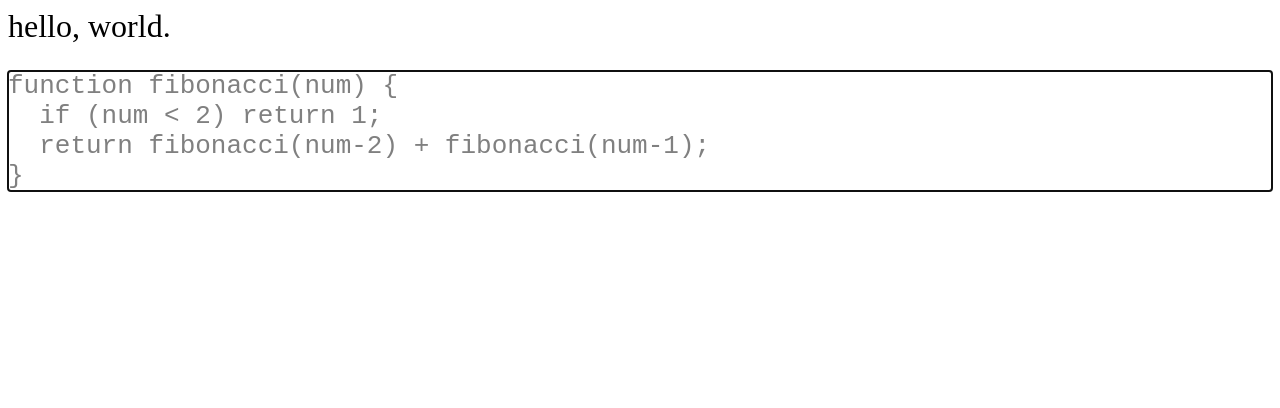
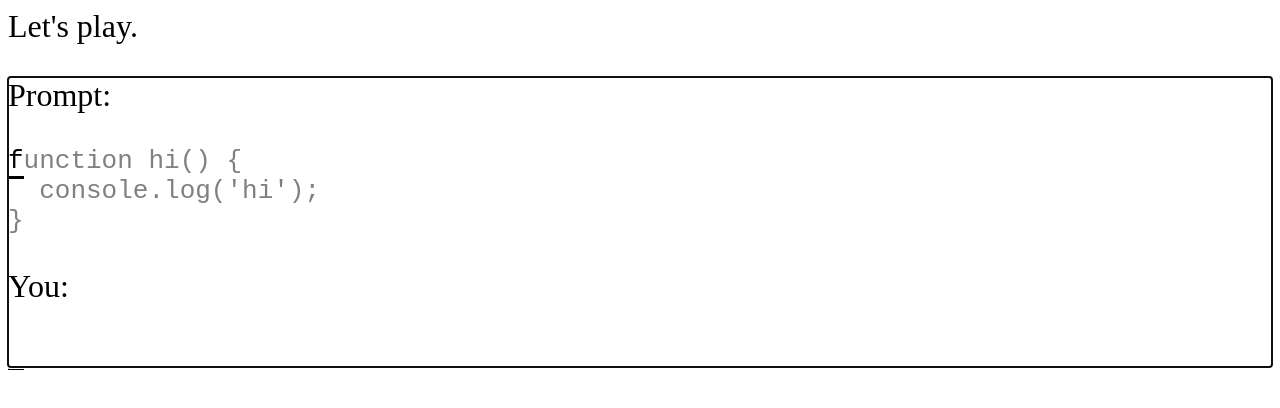
Before and after one commit to team-asmr/code-sprint, a React app: page / in a window 1280 px wide. Shown: the top 408 px of the page. Built offline with nearby package versions, Linux system fonts and the light colour scheme.

Commit message:
added and display typed state, simulate cursor, flesh out game end logic and edge cases

```diff
--- a/client/App.jsx
+++ b/client/App.jsx
@@ -9,7 +9,7 @@ const App = (props) => {
 
   return (
     <div>
-      hello, world.
+      Let's play.
       <Play />
     </div>
   )
--- a/client/components/Play.jsx
+++ b/client/components/Play.jsx
@@ -7,6 +7,7 @@ const Play = props => {
   const [ correct, setCorrect ] = useState('');
   const [ incorrect, setIncorrect ] = useState('');
   const [ removed, setRemoved ] = useState('');
+  const [ typed, setTyped ] = useState('');
 
   let ref;
 
@@ -17,33 +18,37 @@ const Play = props => {
   const handleKeyPress = e => {
     // console.log(e.key);
     let char = e.key === 'Enter' ? '\n': e.key;
-    if (pending) {
-      setRemoved(removed + pending[0])
-      setPending(pending.slice(1));
+    if (char === pending[0] && !incorrect) {
+      setCorrect(correct + pending[0]);
+    } else {
+      setIncorrect(incorrect + (pending[0] || ''));
     }
-    if (char === pending[0] && !incorrect) {
-      setCorrect(correct + char);
-    } else {
-      setIncorrect(incorrect + char);
-    }
-    if (!pending && !incorrect) {
+    // let newPending;
+    // if (pending.length > 1) newPending = pending.slice(1);
+    // else if(pending) newPending = pending;
+    // else newPending = '';
+    if (pending) setPending(pending.slice(1));
+    setTyped(typed + char);
+
+    if (typed+char === snippet) {
       ref.blur();
     }
+
   }
 
   const handleKeyDown = e => {
     // console.log(e.key);
     if (e.key === 'Backspace' && (correct || incorrect)) {
-
-      if (pending) {
-        setPending(removed[removed.length-1] + pending);
-        setRemoved(removed.slice(0, removed.length-1));
+      if (typed.length <= snippet.length) {
+        if (incorrect) {
+          setPending(incorrect[incorrect.length-1] + pending);
+          setIncorrect(incorrect.slice(0, incorrect.length-1));
+        } else {
+          setPending(correct[correct.length-1] + pending);
+          setCorrect(correct.slice(0, correct.length-1));
+        }
       }
-      if (incorrect) {
-        setIncorrect(incorrect.slice(0, incorrect.length-1));
-      } else {
-        setCorrect(correct.slice(0, correct.length-1));
-      }
+      setTyped(typed.slice(0, typed.length-1));
     }
 
     if (e.key === 'Tab') {
@@ -59,10 +64,17 @@ const Play = props => {
       ref={c => ref = c}
     >
       <div className="snippet">
+        <p>Prompt:</p>
         <pre>
           <span className="correct">{correct}</span>
           <span className="incorrect">{incorrect}</span>
-          <span className="pending">{pending}</span>
+          <span className="current">{pending[0]}</span>
+          <span className="pending">{pending.slice(1)}</span>
+        </pre>
+        <p>You:</p>
+        <pre>
+          <span className="typed">{typed}</span>
+          <span className="current"> </span>
         </pre>
       </div>
     </div>
--- a/client/components/snippet.js
+++ b/client/components/snippet.js
@@ -1,7 +1,6 @@
 const snippet =
-`function fibonacci(num) {
-  if (num < 2) return 1;
-  return fibonacci(num-2) + fibonacci(num-1);
+`function hi() {
+  console.log('hi');
 }`;
 
 export default snippet;
--- a/client/styles.css
+++ b/client/styles.css
@@ -13,3 +13,7 @@ body {
 .incorrect {
   color: red;
 }
+
+.current {
+  border-bottom: solid;
+}
```
